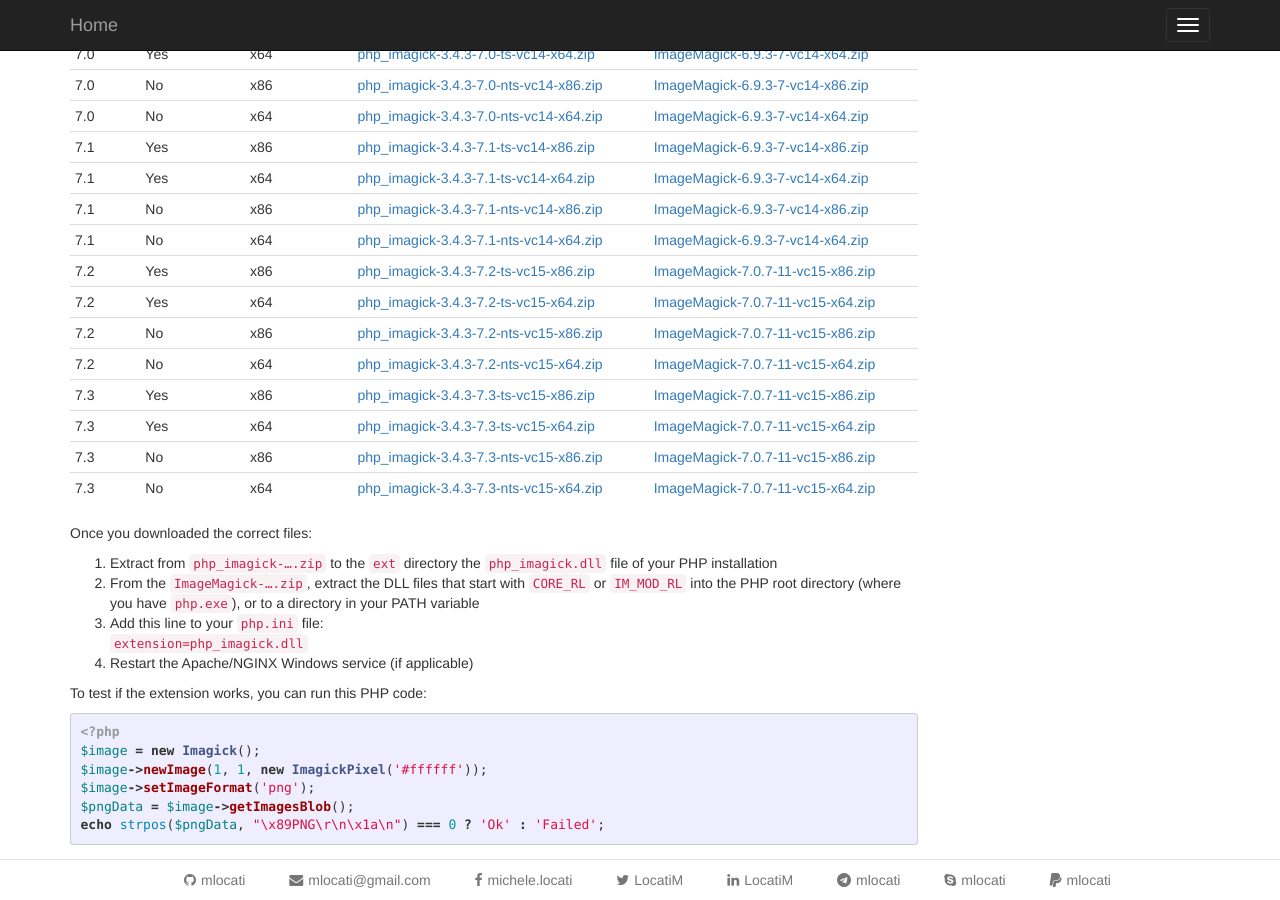
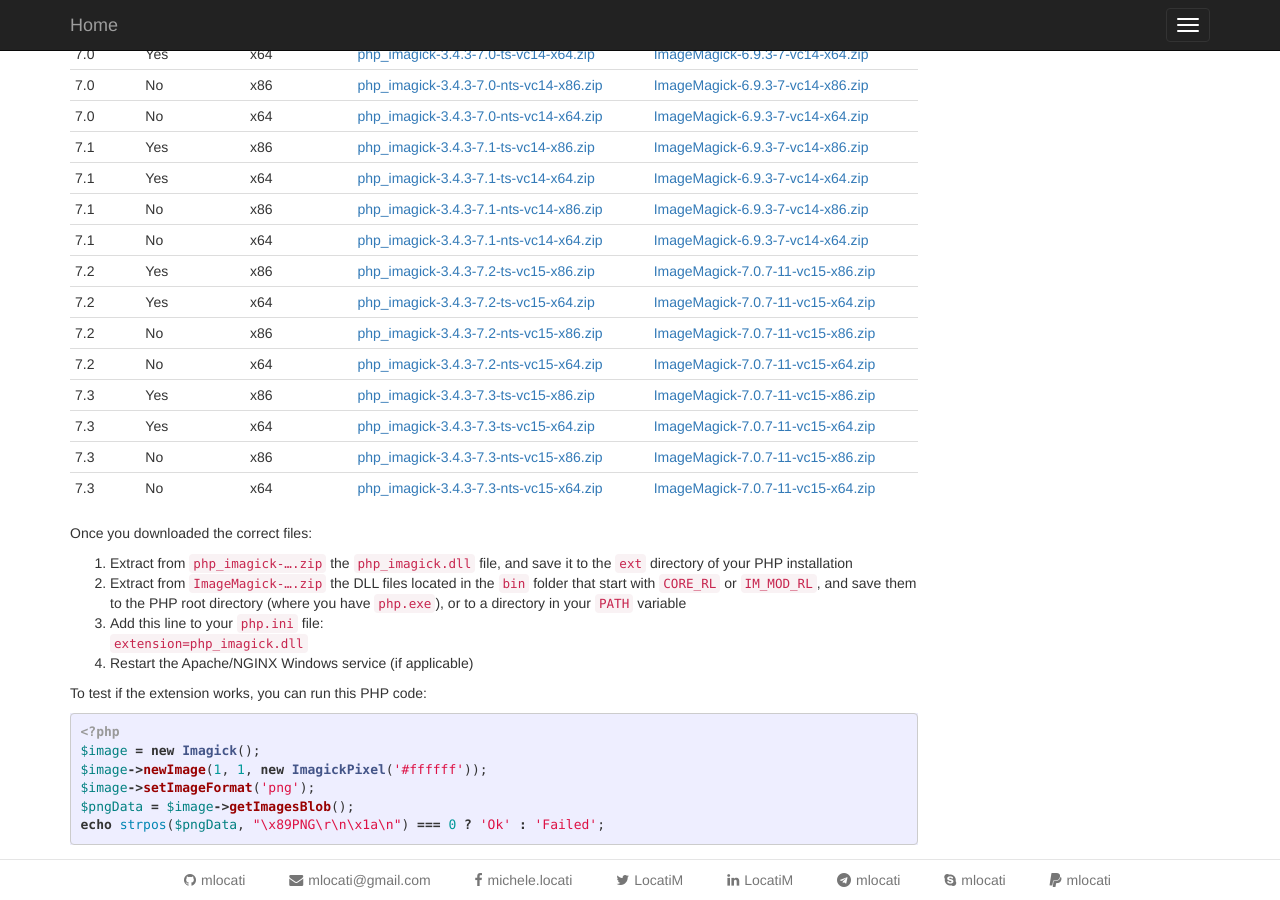
Before and after one commit to mlocati/mlocati.github.io, a Jekyll site: the page built from _articles/php-windows-imagick.md, in a window 1280 px wide and 900 px high, scrolled down 817 px. Built offline with Jekyll 4.4.1, drawn with Linux system fonts in a browser that asks for light colours.

Commit message:
Improve text about source of ImageMagick DLL files

```diff
--- a/_articles/php-windows-imagick.md
+++ b/_articles/php-windows-imagick.md
@@ -68,8 +68,8 @@
 
 Once you downloaded the correct files:
 
-1. Extract from `php_imagick-….zip` to the `ext` directory the `php_imagick.dll` file of your PHP installation
-2. From the `ImageMagick-….zip`, extract the DLL files that start with `CORE_RL` or `IM_MOD_RL` into the PHP root directory (where you have `php.exe`), or to a directory in your PATH variable
+1. Extract from `php_imagick-….zip` the `php_imagick.dll` file, and save it to the `ext` directory of your PHP installation
+2. Extract from `ImageMagick-….zip` the DLL files located in the `bin` folder that start with `CORE_RL` or `IM_MOD_RL`, and  save them to the PHP root directory (where you have `php.exe`), or to a directory in your `PATH` variable
 3. Add this line to your `php.ini` file:
   `extension=php_imagick.dll`
 4. Restart the Apache/NGINX Windows service (if applicable)
```
